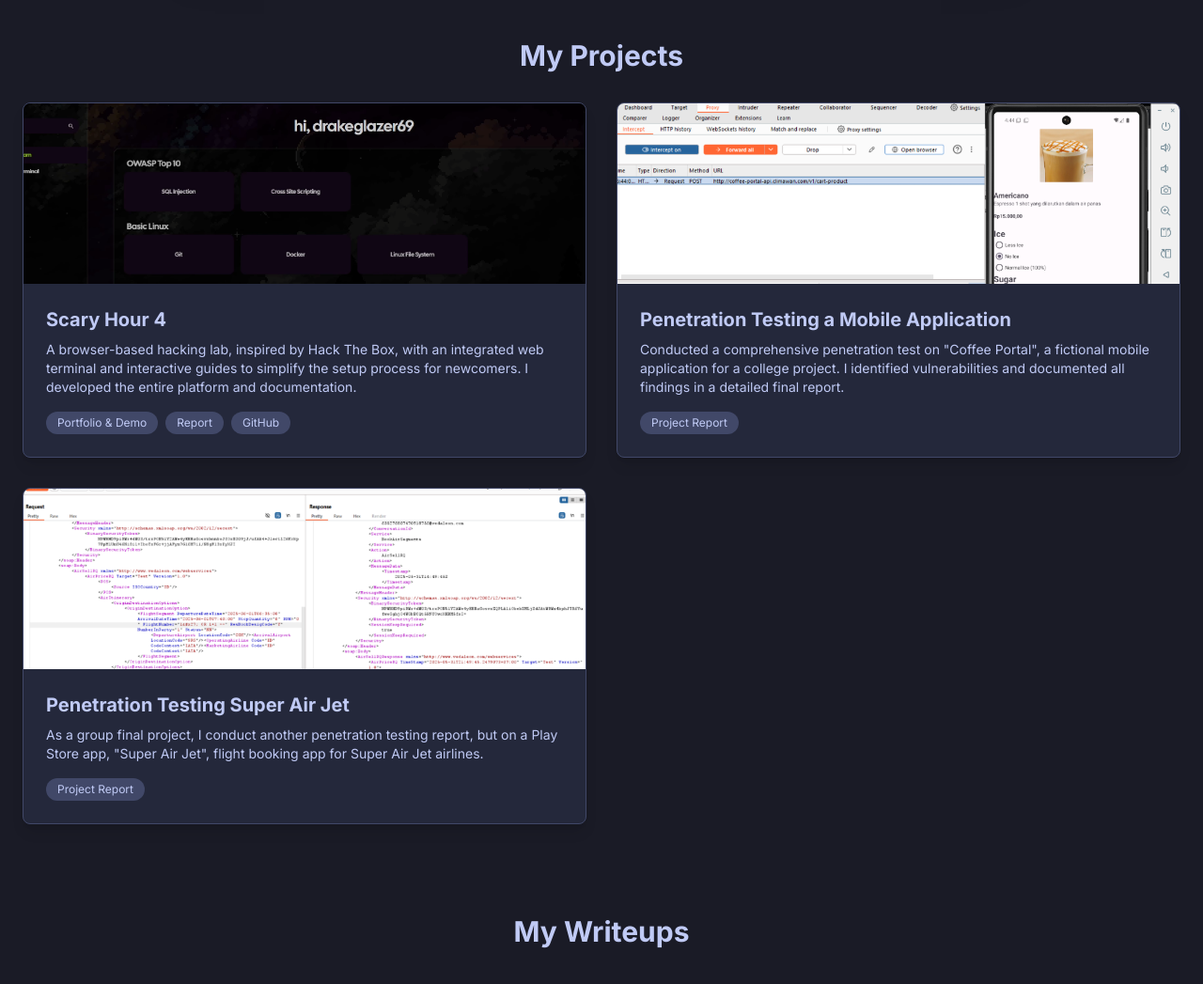
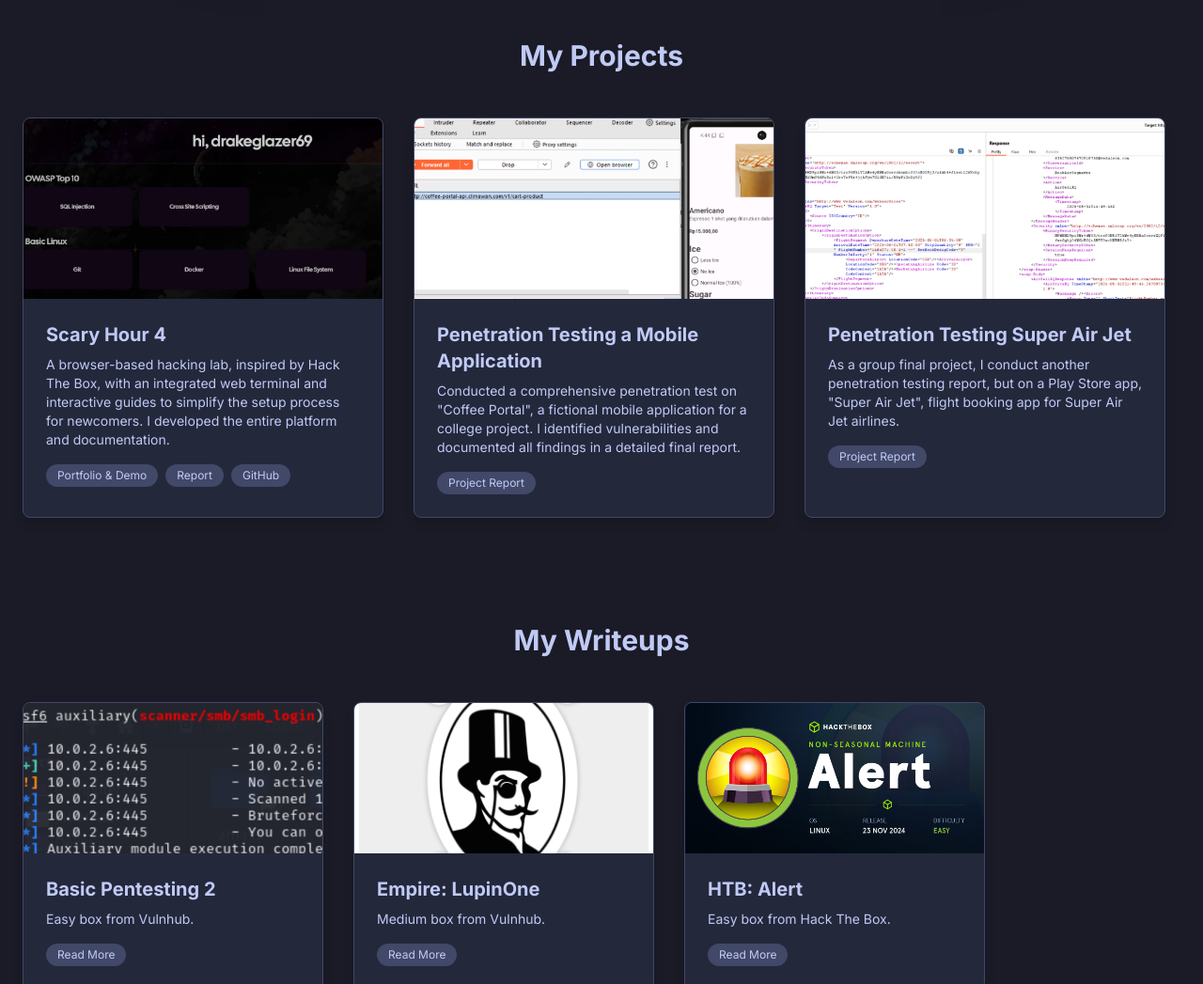
Before and after one commit to artisthbtl/artisthbtl.github.io, a plain HTML site: page index.html in a window 1280 px wide. Shown: the part 760-1807 px from the top of the page at 94% size. Drawn offline with nearby package versions, Linux system fonts and the light colour scheme.

Commit message:
update lagi

```diff
--- a/index.html
+++ b/index.html
@@ -100,7 +100,6 @@
 </head>
 <body class="w-full">
 
-    <!-- Header & Navigation -->
     <header class="bg-opacity-80 backdrop-blur-md sticky top-0 z-50 border-b" style="background-color: rgba(26, 27, 38, 0.8); border-color: var(--border-color);">
         <nav class="container mx-auto px-6 py-3 flex justify-between items-center">
             <a href="#" class="font-mono text-lg font-bold">artisthbtl.sh</a>
@@ -111,14 +110,12 @@
                 <a href="#certifications" class="hover:text-white transition-colors duration-300">Certifications</a>
                 <a href="#contact" class="hover:text-white transition-colors duration-300">Contact</a>
             </div>
-             <!-- Mobile Menu Button -->
-            <button id="mobile-menu-button" class="md:hidden">
+             <button id="mobile-menu-button" class="md:hidden">
                 <svg xmlns="http://www.w3.org/2000/svg" class="h-6 w-6" fill="none" viewBox="0 0 24 24" stroke="currentColor">
                     <path stroke-linecap="round" stroke-linejoin="round" stroke-width="2" d="M4 6h16M4 12h16m-7 6h7" />
                 </svg>
             </button>
         </nav>
-        <!-- Mobile Menu -->
         <div id="mobile-menu" class="hidden md:hidden px-6 pb-4 space-y-2">
              <a href="#terminal-section" class="block hover:text-white transition-colors duration-300">Terminal</a>
              <a href="#projects" class="block hover:text-white transition-colors duration-300">Projects</a>
@@ -129,7 +126,6 @@
     </header>
 
     <main class="container mx-auto px-6 py-12">
-        <!-- Name & Terminal Section -->
         <section id="terminal-section" class="text-center mb-24 scroll-mt-20">
             <h1 class="text-4xl md:text-5xl font-bold mb-4">Marcello Widiyarto Kusumo</h1>
             <p class="text-lg md:text-xl mb-8" style="color: var(--accent-1);">Cyber Security Student & Developer</p>
@@ -138,7 +134,7 @@
                 <header class="flex items-center justify-between p-1" style="background-color: var(--border-color);">
                     <div class="flex items-center">
                         <div class="prompt-segment text-black" style="background-color: var(--prompt-segment-1);">
-                             <svg xmlns="http://www.w3.org/2000/svg" width="16" height="16" fill="currentColor" class="bi bi-code-slash" viewBox="0 0 16 16"><path d="M10.478 1.647a.5.5 0 1 0-.956-.294l-4 13a.5.5 0 0 0 .956.294l4-13zM4.854 4.146a.5.5 0 0 1 0 .708L1.707 8l3.147 3.146a.5.5 0 0 1-.708.708l-3.5-3.5a.5.5 0 0 1 0-.708l3.5-3.5a.5.5 0 0 1 .708 0zm6.292 0a.5.5 0 0 0 0 .708L14.293 8l-3.147 3.146a.5.5 0 0 0 .708.708l3.5-3.5a.5.5 0 0 0 0-.708l-3.5-3.5a.5.5 0 0 0-.708 0z"/></svg>
+                            <svg xmlns="http://www.w3.org/2000/svg" width="16" height="16" fill="currentColor" class="bi bi-code-slash" viewBox="0 0 16 16"><path d="M10.478 1.647a.5.5 0 1 0-.956-.294l-4 13a.5.5 0 0 0 .956.294l4-13zM4.854 4.146a.5.5 0 0 1 0 .708L1.707 8l3.147 3.146a.5.5 0 0 1-.708.708l-3.5-3.5a.5.5 0 0 1 0-.708l3.5-3.5a.5.5 0 0 1 .708 0zm6.292 0a.5.5 0 0 0 0 .708L14.293 8l-3.147 3.146a.5.5 0 0 0 .708.708l3.5-3.5a.5.5 0 0 0 0-.708l-3.5-3.5a.5.5 0 0 0-.708 0z"/></svg>
                         </div>
                          <div class="prompt-segment bg-segment-1 text-white">0 ❯ zsh -</div>
                          <div class="prompt-segment bg-segment-2 text-white">1 ❯ my-portfolio *</div>
@@ -157,12 +153,10 @@
             </div>
         </section>
 
-        <!-- My Projects Section -->
         <section id="projects" class="mb-24 scroll-mt-20">
             <h2 class="text-3xl font-bold mb-8 text-center">My Projects</h2>
-            <div class="grid md:grid-cols-2 gap-8">
-                <!-- Project 1 -->
-                <div class="section-card rounded-lg overflow-hidden shadow-lg transition-transform duration-300 hover:scale-105" style="background-color: var(--terminal-bg); border: 1px solid var(--border-color);">
+            <div class="horizontal-scroll flex overflow-x-auto gap-8 p-4 -mx-4">
+                <div class="section-card flex-shrink-0 w-96 rounded-lg overflow-hidden shadow-lg transition-transform duration-300 hover:scale-105" style="background-color: var(--terminal-bg); border: 1px solid var(--border-color);">
                     <img src="./sh4.png" alt="Scary Hour 4 Project" class="w-full h-48 object-cover">
                     <div class="p-6">
                         <h3 class="text-xl font-bold mb-2">Scary Hour 4</h3>
@@ -174,8 +168,7 @@
                         </div>
                     </div>
                 </div>
-                <!-- Project 2 -->
-                <div class="section-card rounded-lg overflow-hidden shadow-lg transition-transform duration-300 hover:scale-105" style="background-color: var(--terminal-bg); border: 1px solid var(--border-color);">
+                <div class="section-card flex-shrink-0 w-96 rounded-lg overflow-hidden shadow-lg transition-transform duration-300 hover:scale-105" style="background-color: var(--terminal-bg); border: 1px solid var(--border-color);">
                     <img src="./coffee.png" alt="Mobile App Pentesting Project" class="w-full h-48 object-cover">
                     <div class="p-6">
                         <h3 class="text-xl font-bold mb-2">Penetration Testing a Mobile Application</h3>
@@ -185,8 +178,7 @@
                         </div>
                     </div>
                 </div>
-                <!-- Project 3 -->
-                <div class="section-card rounded-lg overflow-hidden shadow-lg transition-transform duration-300 hover:scale-105" style="background-color: var(--terminal-bg); border: 1px solid var(--border-color);">
+                <div class="section-card flex-shrink-0 w-96 rounded-lg overflow-hidden shadow-lg transition-transform duration-300 hover:scale-105" style="background-color: var(--terminal-bg); border: 1px solid var(--border-color);">
                     <img src="./superairjet.png" alt="Mobile App Pentesting Project" class="w-full h-48 object-cover">
                     <div class="p-6">
                         <h3 class="text-xl font-bold mb-2">Penetration Testing Super Air Jet</h3>
@@ -199,11 +191,9 @@
             </div>
         </section>
 
-        <!-- My Writeups Section -->
         <section id="writeups" class="mb-24 scroll-mt-20">
             <h2 class="text-3xl font-bold mb-8 text-center">My Writeups</h2>
-            <div class="horizontal-scroll flex overflow-x-auto gap-8 p-4">
-                 <!-- Writeup 1 -->
+            <div class="horizontal-scroll flex overflow-x-auto gap-8 p-4 -mx-4">
                 <div class="section-card flex-shrink-0 w-80 rounded-lg overflow-hidden shadow-lg transition-transform duration-300 hover:scale-105" style="background-color: var(--terminal-bg); border: 1px solid var(--border-color);">
                     <img src="./msf6.png" alt="Hack The Box Writeup 1" class="w-full h-40 object-cover">
                     <div class="p-6">
@@ -214,7 +204,6 @@
                         </div>
                     </div>
                 </div>
-                 <!-- Writeup 2 -->
                 <div class="section-card flex-shrink-0 w-80 rounded-lg overflow-hidden shadow-lg transition-transform duration-300 hover:scale-105" style="background-color: var(--terminal-bg); border: 1px solid var(--border-color);">
                     <img src="./lupinone.png" alt="Hack The Box Writeup 2" class="w-full h-40 object-cover">
                     <div class="p-6">
@@ -225,7 +214,6 @@
                         </div>
                     </div>
                 </div>
-                 <!-- Writeup 3 -->
                 <div class="section-card flex-shrink-0 w-80 rounded-lg overflow-hidden shadow-lg transition-transform duration-300 hover:scale-105" style="background-color: var(--terminal-bg); border: 1px solid var(--border-color);">
                     <img src="./alert.jpg" alt="Hack The Box Writeup 3" class="w-full h-40 object-cover">
                     <div class="p-6">
@@ -239,7 +227,6 @@
             </div>
         </section>
 
-        <!-- My Certifications Section -->
         <section id="certifications" class="mb-24 scroll-mt-20">
             <h2 class="text-3xl font-bold mb-8 text-center">Certifications</h2>
             <div class="flex justify-center">
@@ -258,7 +245,6 @@
 
     </main>
 
-    <!-- Contact Footer -->
     <footer id="contact" class="border-t py-8 scroll-mt-20" style="background-color: var(--terminal-bg); border-color: var(--border-color);">
         <div class="container mx-auto px-6 text-center">
              <h2 class="text-2xl font-bold mb-6">Contact Me</h2>
```
